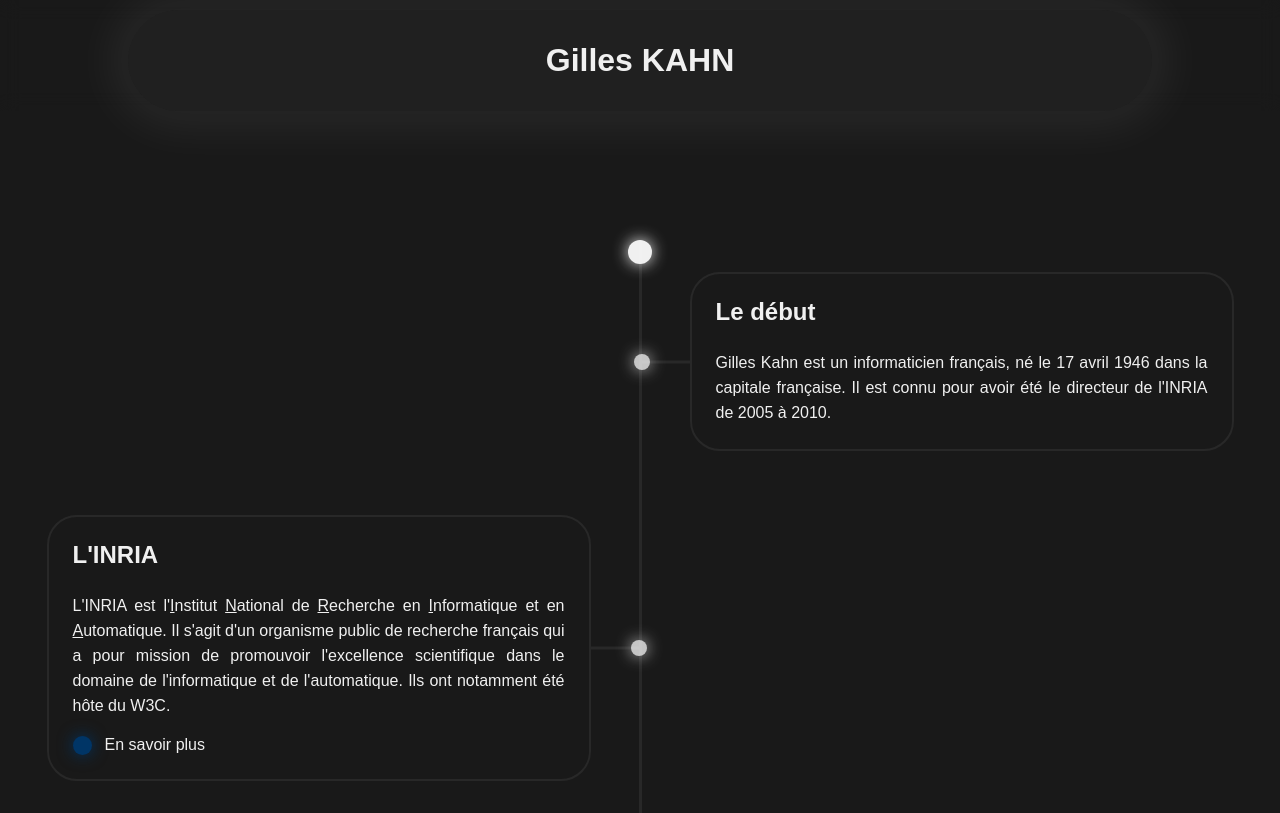
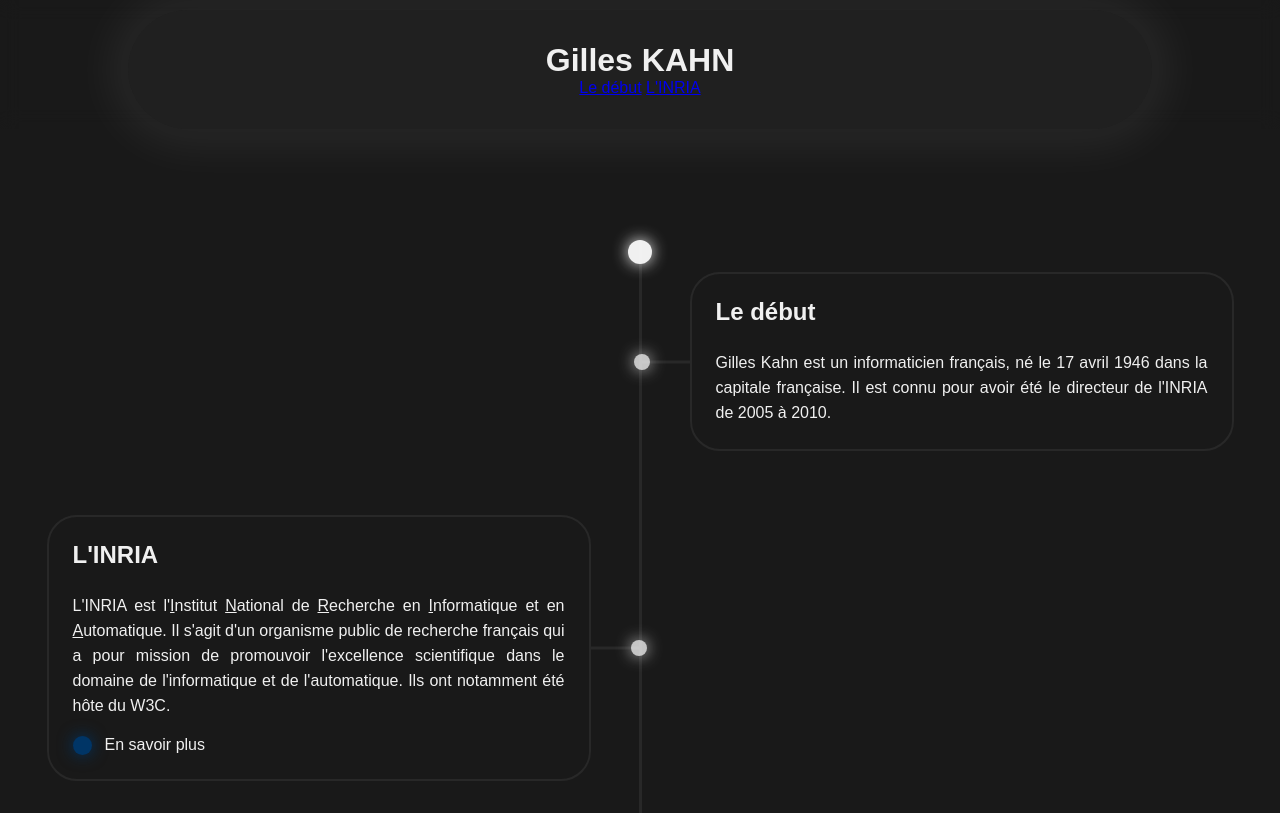
Before and after one commit to Slysoks/Gilles-Kahn, a plain HTML site: page index.html in a window 1280 px wide. Drawn offline with Linux system fonts and the light colour scheme.

Commit message:
feat: add navigation links for timeline sections in index.html

```diff
--- a/index.html
+++ b/index.html
@@ -10,11 +10,15 @@
     <header>
       <div>
         <h1>Gilles KAHN</h1>
+        <nav>
+          <a href="#theBeggining">Le d&eacute;but</a>
+          <a href="#inria">L&apos;INRIA</a>
+        </nav>
       </div>
     </header>
     <main>
       <div class="timeline">
-        <div class="checkpoint">
+        <div class="checkpoint" id="theBeggining">
           <div>
             <h2>Le d&eacute;but</h2>
             <p>
@@ -24,7 +28,7 @@
             </p>
           </div>
         </div>
-        <div class="checkpoint">
+        <div class="checkpoint" id="inria">
           <div>
             <h2>L&apos;INRIA</h2>
             <p>
```
